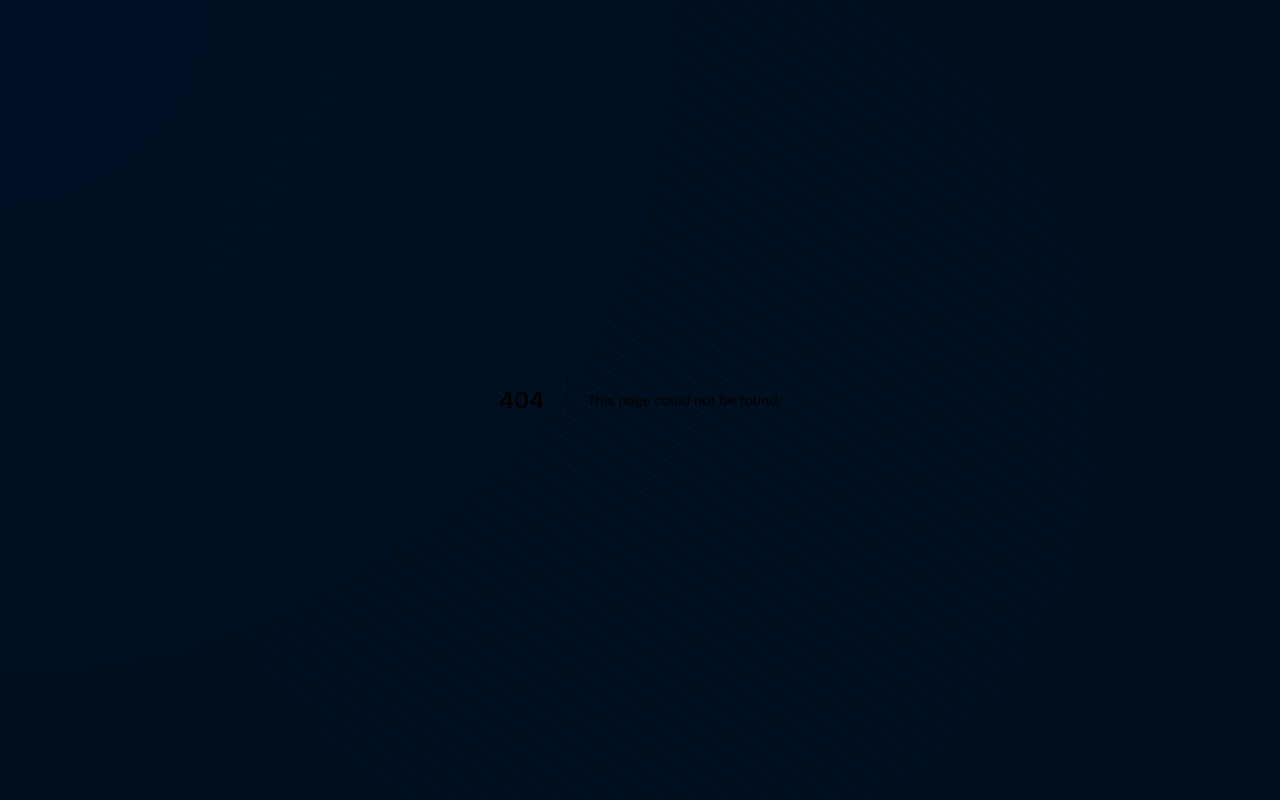
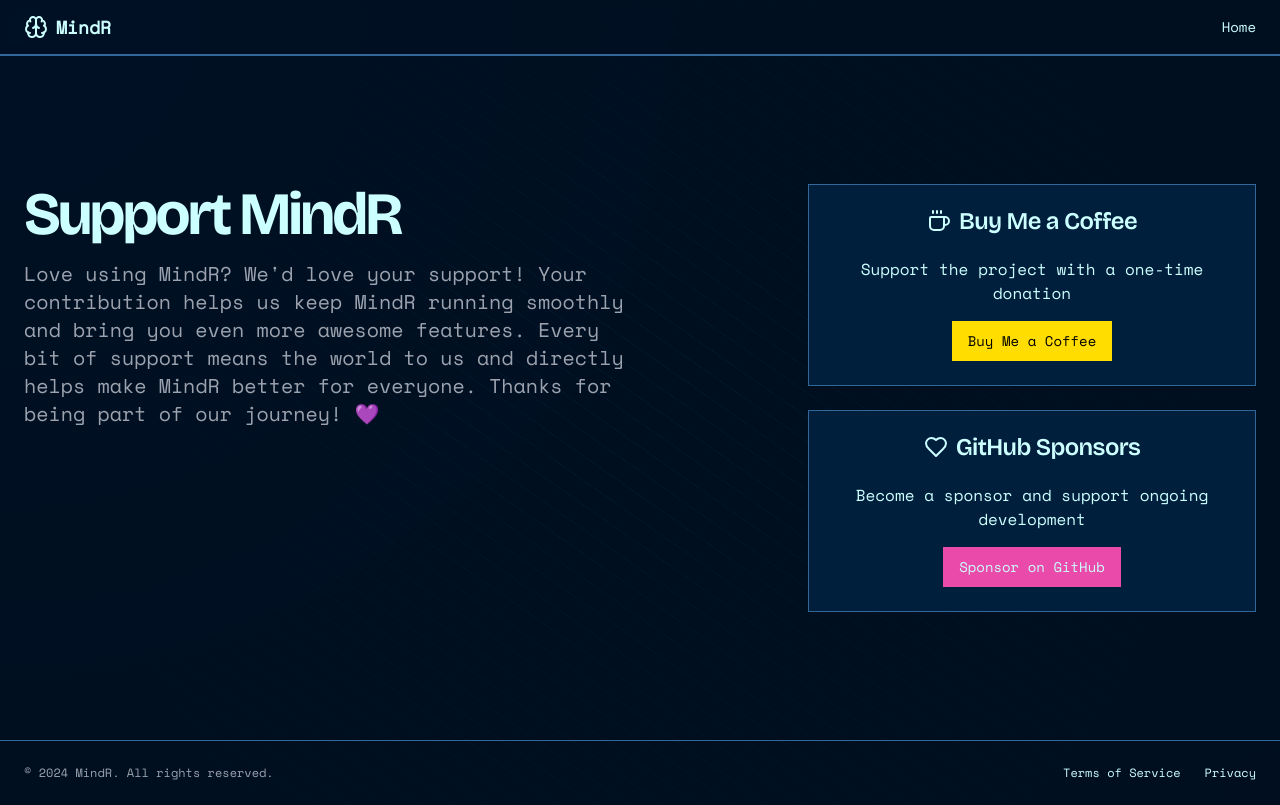
Before and after one commit to MuneerAhmed03/mindr-app, a Next.js app: page /sponsor in a window 1280 px wide. Before the commit this address had no page. Built offline with nearby package versions, Linux system fonts and the light colour scheme.

Commit message:
added support page

```diff
--- a/src/app/(policy)/layout.tsx
+++ b/src/app/(policy)/layout.tsx
@@ -14,6 +14,9 @@
             <Link className="text-sm font-medium hover:underline underline-offset-4" href="/">
               Home
             </Link>
+            <Link className="text-sm font-medium hover:underline underline-offset-4" href="/sponsor">
+            Sponsor
+          </Link>
             {/* <Link className="text-sm font-medium hover:underline underline-offset-4" href="#faq">
               FAQ
             </Link> */}
--- a/src/app/dashboard/page.tsx
+++ b/src/app/dashboard/page.tsx
@@ -31,6 +31,9 @@
             href="help"
           >
             Help
+          </Link>
+          <Link className="text-sm font-medium hover:underline underline-offset-4" href="/sponsor">
+            Support 💜
           </Link>
           <form
             action={async () => {
--- a/src/app/help/page.tsx
+++ b/src/app/help/page.tsx
@@ -23,6 +23,9 @@
             <Link className="text-sm font-medium hover:underline underline-offset-4" href="/">
               Home
             </Link>
+            <Link className="text-sm font-medium hover:underline underline-offset-4" href="/sponsor">
+            Sponsor
+          </Link>
             {/* <Link className="text-sm font-medium hover:underline underline-offset-4" href="#faq">
               FAQ
             </Link> */}
--- a/src/app/onboard/page.tsx
+++ b/src/app/onboard/page.tsx
@@ -23,6 +23,9 @@
           </Link>
           <Link className="text-sm font-medium hover:underline underline-offset-4" href="#faq">
             FAQ
+          </Link>
+          <Link className="text-sm font-medium hover:underline underline-offset-4" href="/sponsor">
+          Support
           </Link>
         </nav>
       </header>
--- a/src/app/page.tsx
+++ b/src/app/page.tsx
@@ -4,6 +4,8 @@
 import { Card, CardContent, CardHeader, CardTitle } from "@/components/ui/card"
 import { Brain, MessageCircle, Zap, Clock, Star, ChevronDown } from "lucide-react"
 import { motion } from "framer-motion"
+import { GitHubLogoIcon } from '@radix-ui/react-icons'
+import { TwitterIcon } from "@/components/ui/icons";
 
 export default function Home() {
   return (
@@ -16,6 +18,9 @@
         <nav className="ml-auto flex gap-4 sm:gap-6">
           <Link className="text-sm font-medium hover:underline underline-offset-4" href="#features">
             Features
+          </Link>
+          <Link className="text-sm font-medium hover:underline underline-offset-4" href="/sponsor">
+            Support
           </Link>
         </nav>
       </header>
@@ -164,7 +169,17 @@
       </main>
       <footer className="flex flex-col gap-2 sm:flex-row py-6 w-full shrink-0 items-center px-4 md:px-6 border-t">
         <p className="text-xs text-gray-500 dark:text-gray-400">MindR.</p>
-        <nav className="sm:ml-auto flex gap-4 sm:gap-6">
+        <nav className="sm:ml-auto flex items-center justify-center gap-4 sm:gap-6">
+        <Link href={`https://github.com/MuneerAhmed03/mindr`} target="_blank" rel="noreferrer"
+            className="flex items-center justify-center hover: p-1"
+          >
+            <GitHubLogoIcon className="w-4 h-4 hover:scale-110" />
+          </Link>
+          <Link href={`https://x.com/mun_err`} target="_blank" rel="noreferrer"
+            className="flex items-center justify-center hover: p-1"
+          >
+            <TwitterIcon className="w-4 h-4 hover:scale-110" />
+          </Link>
           <Link className="text-xs hover:underline underline-offset-4" href="/tos">
             Terms of Service
           </Link>
--- /dev/null
+++ b/src/app/sponsor/page.tsx
@@ -0,0 +1,92 @@
+"use client"
+import Link from "next/link"
+import { Button } from "@/components/ui/button"
+import { Card, CardContent, CardHeader, CardTitle } from "@/components/ui/card"
+import { Brain, Coffee, Heart } from "lucide-react"
+import { motion } from "framer-motion"
+
+export default function SupportPage() {
+  return (
+    <div className="flex flex-col min-h-screen">
+      <header className="px-4 border-b-2 lg:px-6 h-14 flex items-center fixed w-full bg-background/80 backdrop-blur-sm z-50">
+        <Link className="flex items-center justify-center" href="/">
+          <Brain className="h-6 w-6" />
+          <span className="ml-2 text-lg font-semibold">MindR</span>
+        </Link>
+        <nav className="ml-auto flex gap-4 sm:gap-6">
+          <Link className="text-sm font-medium hover:underline underline-offset-4" href="/">
+            Home
+          </Link>
+        </nav>
+      </header>
+      <main className="flex-1 pt-14">
+        <section className="w-full flex flex-col items-center justify-center py-12 md:py-24 lg:py-32 relative overflow-hidden">
+          <div
+            className="container px-4 md:px-6 relative z-10"
+          >
+            <div className="flex flex-col md:flex-row items-center md:items-start md:justify-between space-y-8 md:space-y-0 md:space-x-12">
+              <div className="md:w-1/2 space-y-4 text-center md:text-left">
+                <h1 className="text-3xl font-bold tracking-tighter sm:text-4xl md:text-5xl lg:text-6xl/none">
+                  Support MindR
+                </h1>
+                <p className="max-w-[700px] text-gray-500 md:text-xl dark:text-gray-400">
+                Love using MindR? We'd love your support!
+Your contribution helps us keep MindR running smoothly and bring you even more awesome features. Every bit of support means the world to us and directly helps make MindR better for everyone.
+Thanks for being part of our journey! 💜
+                </p>
+              </div>
+              <div className="md:w-1/2 flex flex-col space-y-6 max-w-md">
+                <Card className="transition-all duration-300 hover:shadow-lg">
+                  <CardHeader>
+                    <CardTitle className="flex items-center justify-center">
+                      <Coffee className="w-6 h-6 mr-2" />
+                      Buy Me a Coffee
+                    </CardTitle>
+                  </CardHeader>
+                  <CardContent className="flex flex-col items-center">
+                    <p className="text-center mb-4">Support the project with a one-time donation</p>
+                    <Button className="bg-[#FFDD00] text-black hover:bg-[#FFDD00]/90">
+                      <Link href="https://buymeacoffee.com/muneerahmedev" target="_blank" rel="noopener noreferrer">
+                        Buy Me a Coffee
+                      </Link>
+                    </Button>
+                  </CardContent>
+                </Card>
+                <Card className="transition-all duration-300 hover:shadow-lg">
+                  <CardHeader>
+                    <CardTitle className="flex items-center justify-center">
+                      <Heart className="w-6 h-6 mr-2" />
+                      GitHub Sponsors
+                    </CardTitle>
+                  </CardHeader>
+                  <CardContent className="flex flex-col items-center">
+                    <p className="text-center mb-4">Become a sponsor and support ongoing development</p>
+                    <Button className="bg-[#EA4AAA] hover:bg-[#EA4AAA]/90">
+                      <Link href="https://github.com/sponsors/MuneerAhmed03" target="_blank" rel="noopener noreferrer">
+                        Sponsor on GitHub
+                      </Link>
+                    </Button>
+                  </CardContent>
+                </Card>
+              </div>
+            </div>
+          </div>
+          <div
+            className="absolute top-1/2 left-1/2 transform -translate-x-1/2 -translate-y-1/2 w-[800px] h-[800px] bg-gradient-to-r from-primary/20 to-secondary/20 rounded-full blur-3xl"
+          />
+        </section>
+      </main>
+      <footer className="flex flex-col gap-2 sm:flex-row py-6 w-full shrink-0 items-center px-4 md:px-6 border-t">
+        <p className="text-xs text-gray-500 dark:text-gray-400">© 2024 MindR. All rights reserved.</p>
+        <nav className="sm:ml-auto flex gap-4 sm:gap-6">
+          <Link className="text-xs hover:underline underline-offset-4" href="/tos">
+            Terms of Service
+          </Link>
+          <Link className="text-xs hover:underline underline-offset-4" href="/privacy">
+            Privacy
+          </Link>
+        </nav>
+      </footer>
+    </div>
+  )
+}
```
